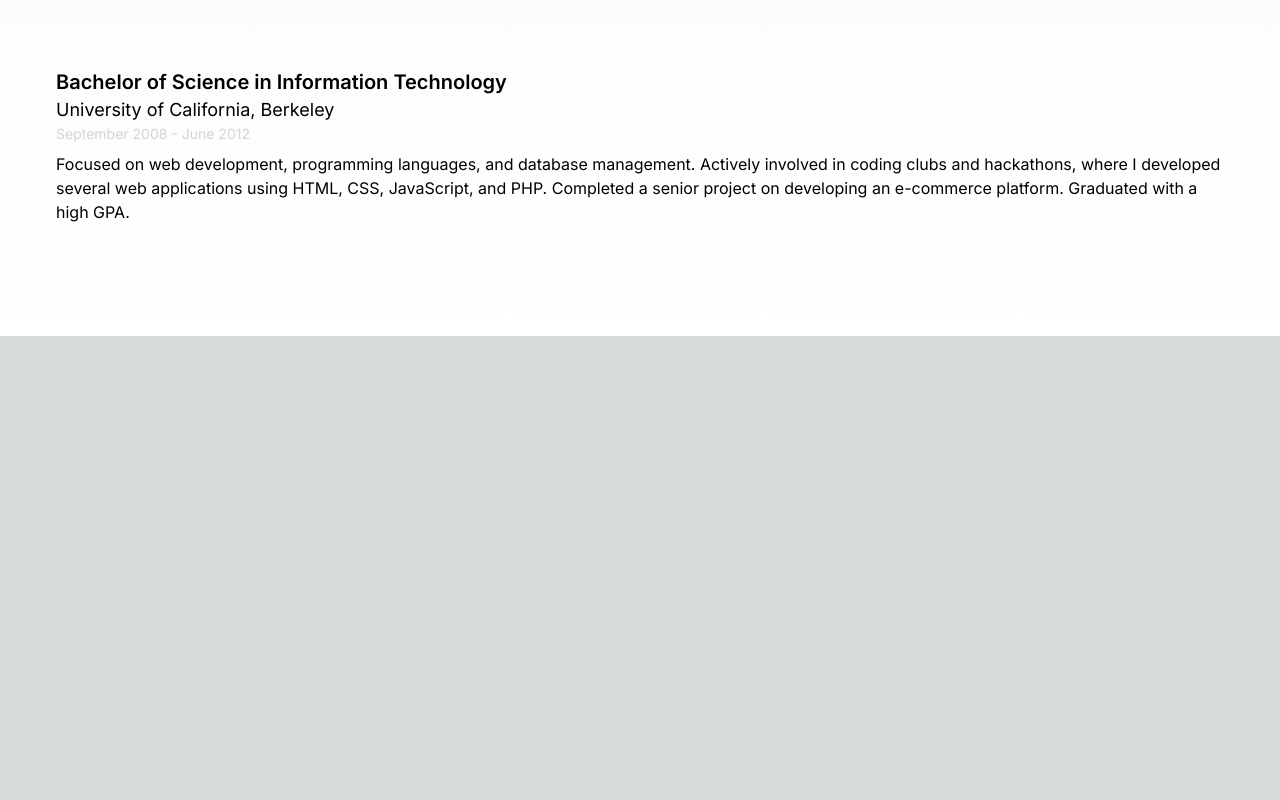
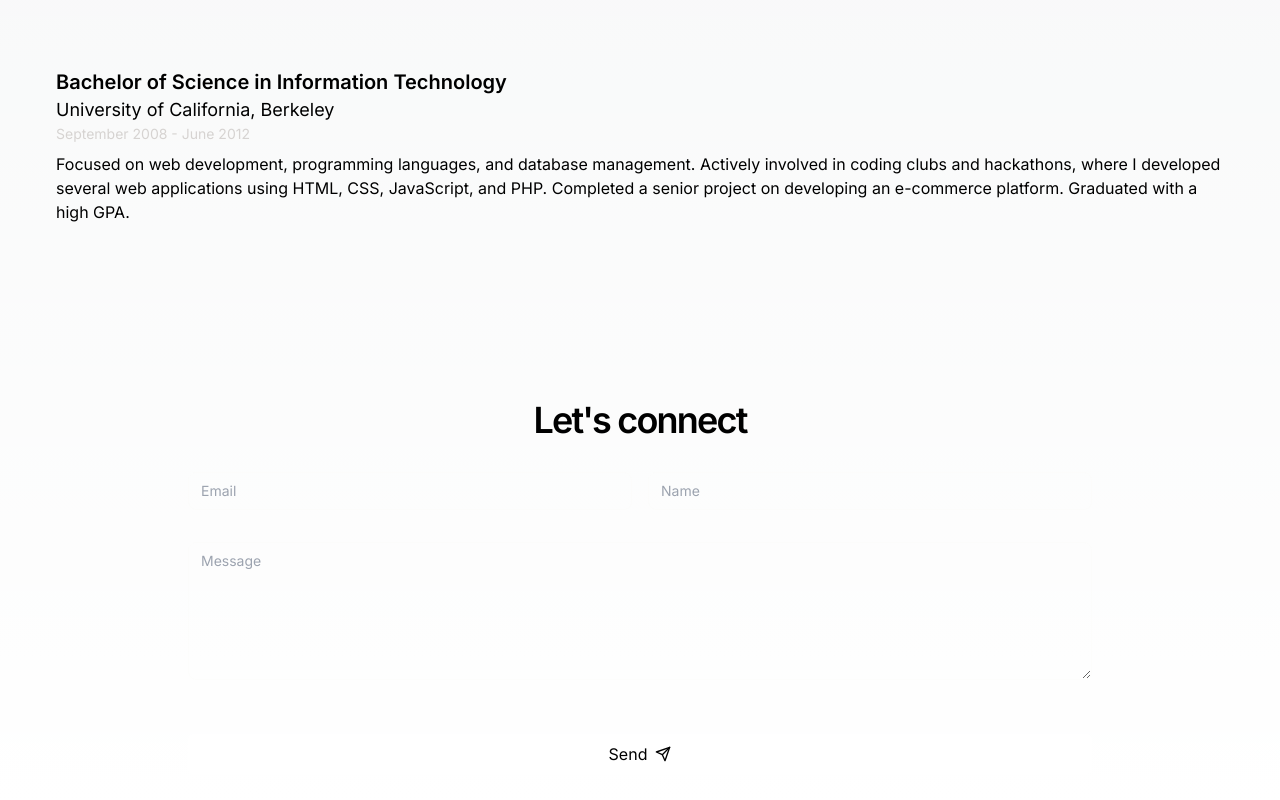
Before and after one commit to DuongXuanAnh/NextProjects, a Next.js app in the folder responsive-portfolio/: page / in a window 1280 px wide. Shown: the part 4363-5163 px from the top of the page. Before the commit the page ends 4699 px from the top, so only its background shows below. Built offline with nearby package versions, Linux system fonts and the light colour scheme.

Commit message:
Contact form

```diff
--- a/responsive-portfolio/src/app/page.tsx
+++ b/responsive-portfolio/src/app/page.tsx
@@ -1,4 +1,5 @@
 import Bio from "@/components/bio/Bio";
+import ContactForm from "@/components/contactForm/ContactForm";
 import Education from "@/components/education/Education";
 import Hero from "@/components/hero/Hero";
 import Navbar from "@/components/navbar/Navbar";
@@ -18,6 +19,7 @@
         <Skills />
         <WorkExperience />
         <Education />
+        <ContactForm />
       </div>
     </div>
   );
--- /dev/null
+++ b/responsive-portfolio/src/components/contactForm/ContactForm.tsx
@@ -0,0 +1,51 @@
+import React from "react";
+import { FiSend } from "react-icons/fi";
+
+const ContactForm = () => {
+  return (
+    <div className="w-full p-4 lg:w-3/4" id="contact">
+      <h2 className="my-8 text-center text-4xl font-semibold tracking-tighter">
+        Let's connect
+      </h2>
+      <form>
+        <div className="mb-4 lg:flex lg:space-x-4">
+          <div className="w-full lg:w-1/2">
+            <input
+              type="email"
+              id="email"
+              name="email"
+              placeholder="Email"
+              className="mb-4 w-full appearance-none rounded-lg border border-stone-50/30 bg-transparent px-3 py-2 text-sm focus:border-stone-400 focus:outline-none"
+            />
+          </div>
+
+          <div className="w-full lg:w-1/2">
+            <input
+              type="text"
+              id="name"
+              name="name"
+              placeholder="Name"
+              className="mb-4 w-full appearance-none rounded-lg border border-stone-50/30 bg-transparent px-3 py-2 text-sm focus:border-stone-400 focus:outline-none"
+            />
+          </div>
+        </div>
+
+        <div className="mb-4">
+          <textarea
+            id="message"
+            name="message"
+            placeholder="Message"
+            rows={6}
+            className="mb-8 w-full appearance-none rounded-lg border border-stone-50/30 bg-transparent px-3 py-2 text-sm focus:border-stone-400 focus:outline-none"
+          />
+        </div>
+        <button className="flex w-full items-center justify-center gap-2 rounded-md bg-white p-2 text-black">
+          Send
+          <FiSend />
+        </button>
+      </form>
+    </div>
+  );
+};
+
+export default ContactForm;
```
